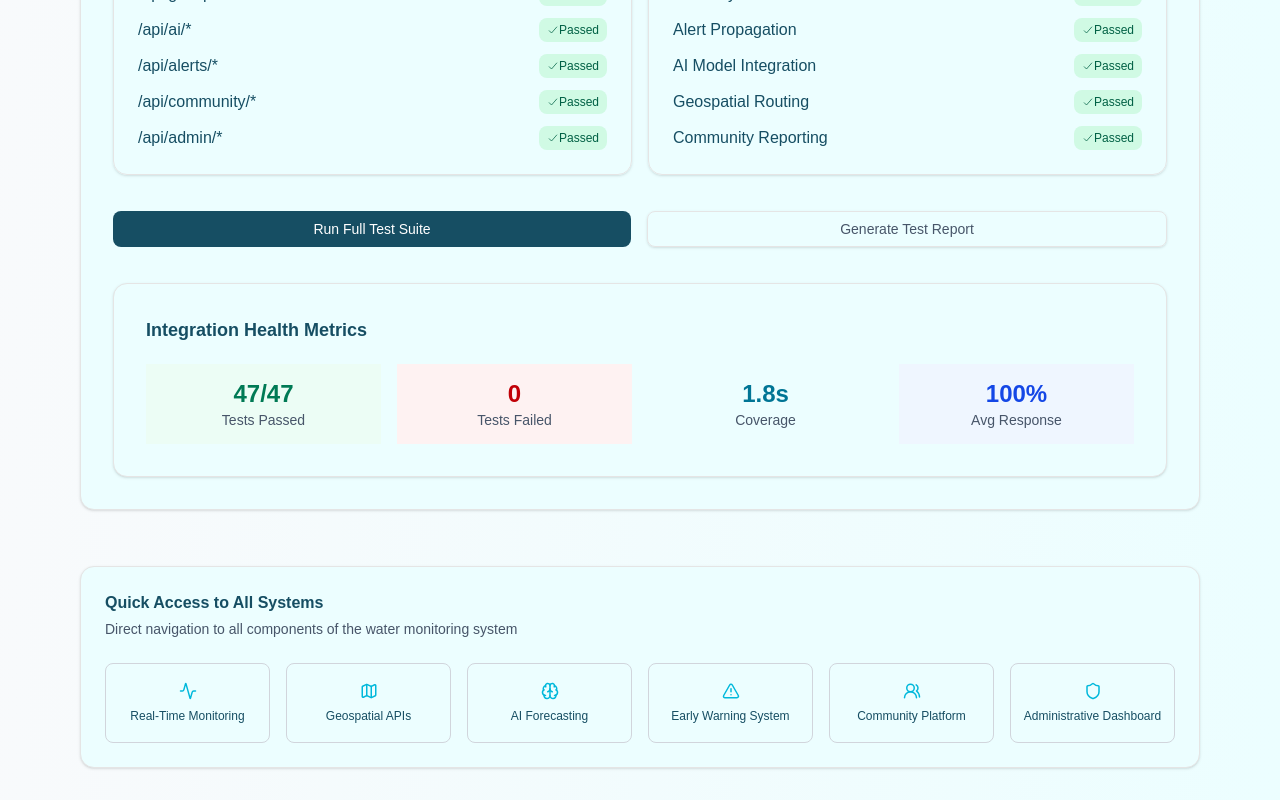
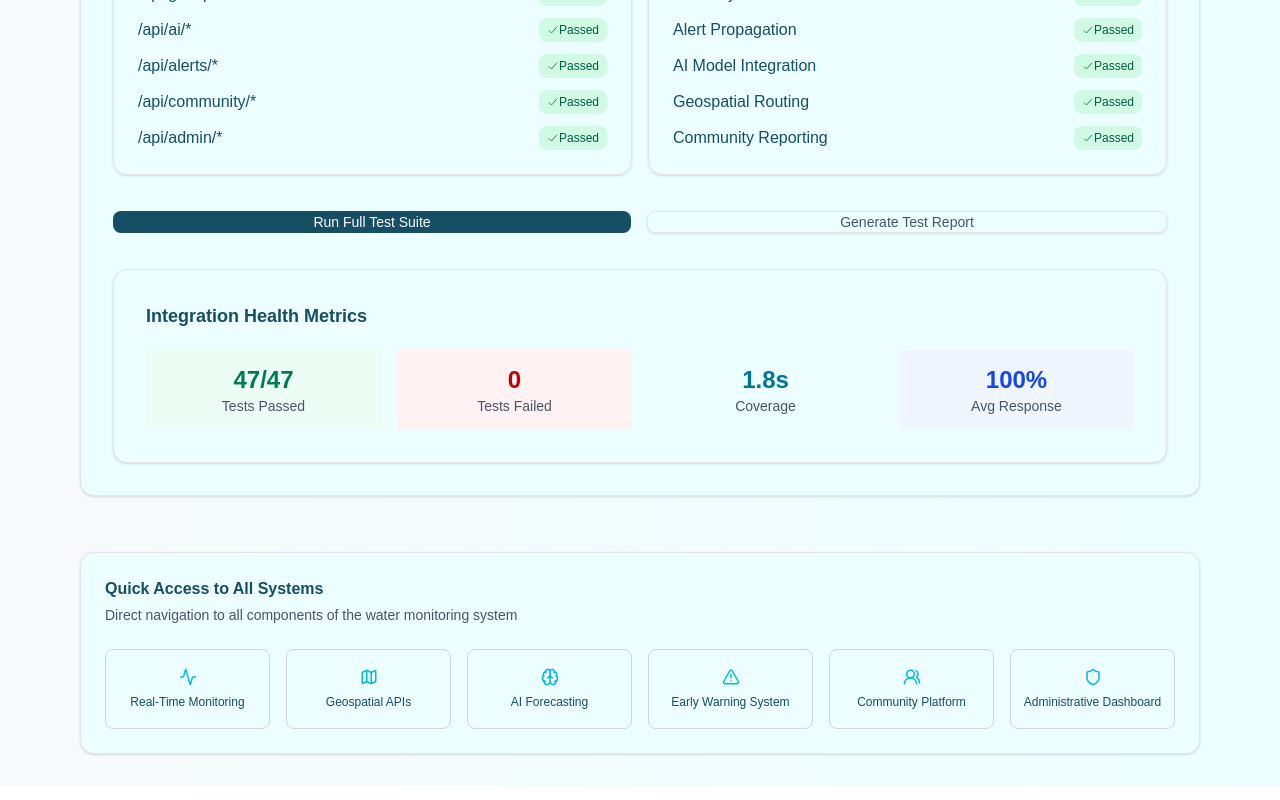
Before and after one commit to bettytadege/water-resources-monitoring, a React (Vite) app: page /system-testing in a window 1280 px wide. Shown: the part 717-1517 px from the top of the page. Built offline with nearby package versions, Linux system fonts and the light colour scheme.

Commit message:
style:remove the default padding and height

```diff
--- a/src/components/ui/button.tsx
+++ b/src/components/ui/button.tsx
@@ -9,7 +9,7 @@ const buttonVariants = cva(
   {
     variants: {
       variant: {
-        default: "bg-primary text-primary-foreground hover:bg-primary/90",
+        default: "bg-primary text-primary-foreground hover:bgprimary/90",
         destructive:
           "bg-destructive text-white hover:bg-destructive/90 focus-visible:ring-destructive/20 dark:focus-visible:ring-destructive/40 dark:bg-destructive/60",
         outline:
@@ -21,7 +21,7 @@ const buttonVariants = cva(
         link: "text-primary underline-offset-4 hover:underline",
       },
       size: {
-        default: "h-9 px-4 py-2 has-[>svg]:px-3",
+        default: "h- px-4 py- has-[>svg]:px-3",
         sm: "h-8 rounded-md gap-1.5 px-3 has-[>svg]:px-2.5",
         lg: "h-10 rounded-md px-6 has-[>svg]:px-4",
         icon: "size-9",
```
